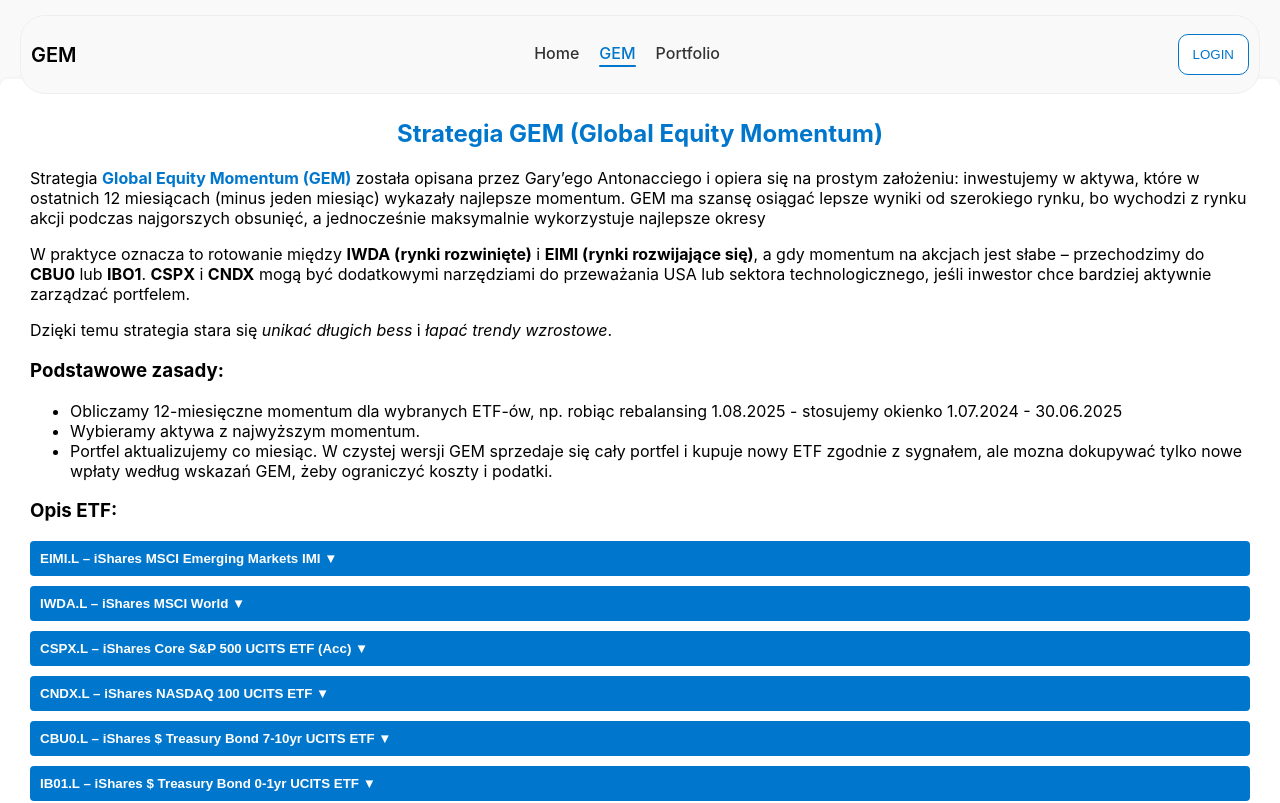
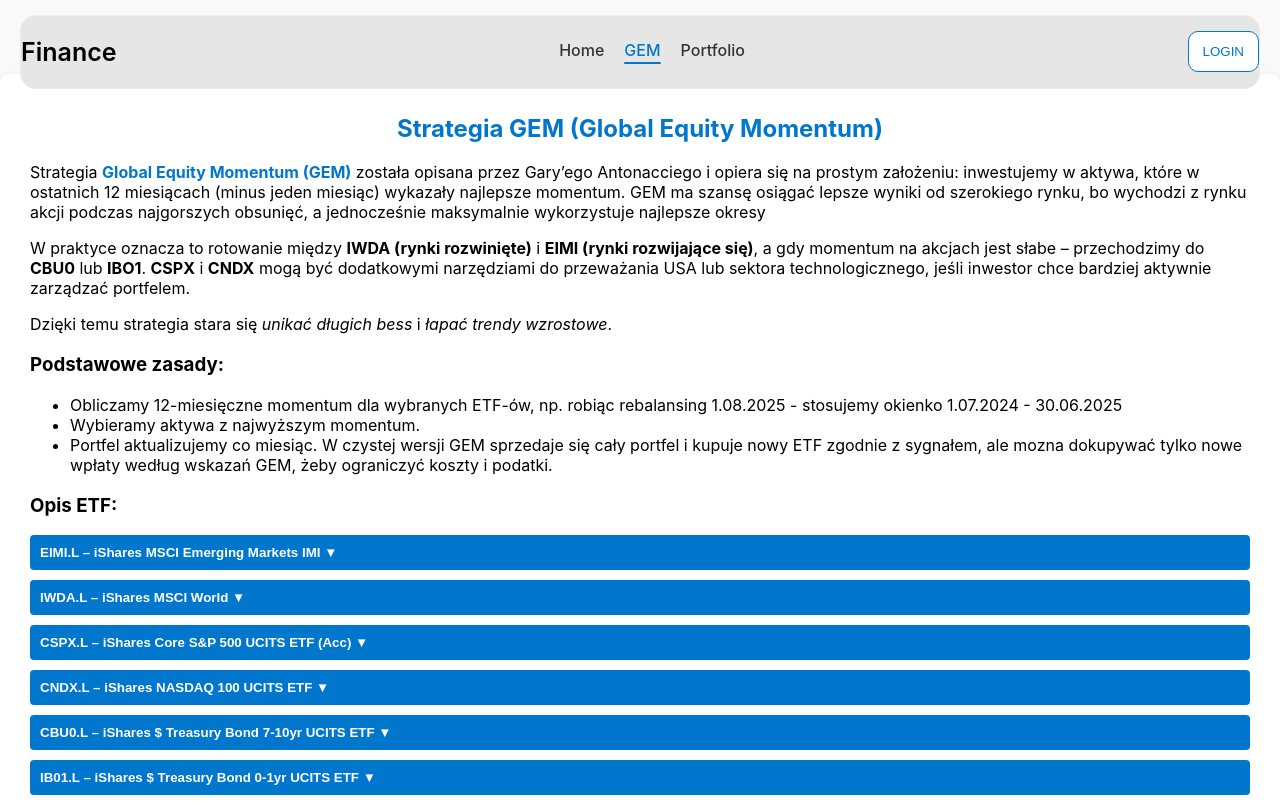
Before and after one commit to SzymiYay/finance, a React (Vite) app: page /finance/gem in a window 1280 px wide. Shown: the top 803 px of the page. Built offline with nearby package versions, Linux system fonts and the light colour scheme; no server answers; what chartjs-plugin-zoom would draw is missing.

Commit message:
fix: simple e2e

```diff
--- a/src/components/Navbar/Navbar.module.css
+++ b/src/components/Navbar/Navbar.module.css
@@ -2,16 +2,15 @@
   position: sticky;
   top: 1.5rem;
   z-index: 1000;
-  background: #f9f9f9;
-  border: 1px solid #eee;
-  border-radius: 25px;
+  background: #e7e6e6;
+  border: 0.1rem solid #eee;
+  border-radius: 15px;
   margin: 0 2rem;
 }
 
 .navbar {
   max-width: 130rem;
   margin: 0 auto;
-  padding: 1rem;
 
   display: flex;
   justify-content: space-between;
@@ -19,7 +18,7 @@
 }
 
 .title {
-  font-size: 2rem;
+  font-size: 2.5rem;
   font-weight: 600;
 }
 
--- a/src/components/Navbar/Navbar.tsx
+++ b/src/components/Navbar/Navbar.tsx
@@ -2,20 +2,11 @@
 import styles from './Navbar.module.css'
 
 export default function Navbar() {
-  const location = useLocation()
-
-  const titles: Record<string, string> = {
-    '/': 'Home',
-    '/gem': 'GEM',
-    '/portfolio': 'Portfolio'
-  }
-
-  const currentTitle = titles[location.pathname] || 'Finance'
   return (
     <>
       <header className={styles.header}>
         <nav className={styles.navbar}>
-          <h2 className={styles.title}>{currentTitle}</h2>
+          <h2 className={styles.title}>Finance</h2>
           <div className={styles.links}>
             <NavLink
               to="/"
```
Also changed, not shown: 1 other file (tests, documents, lock files or other folders).
